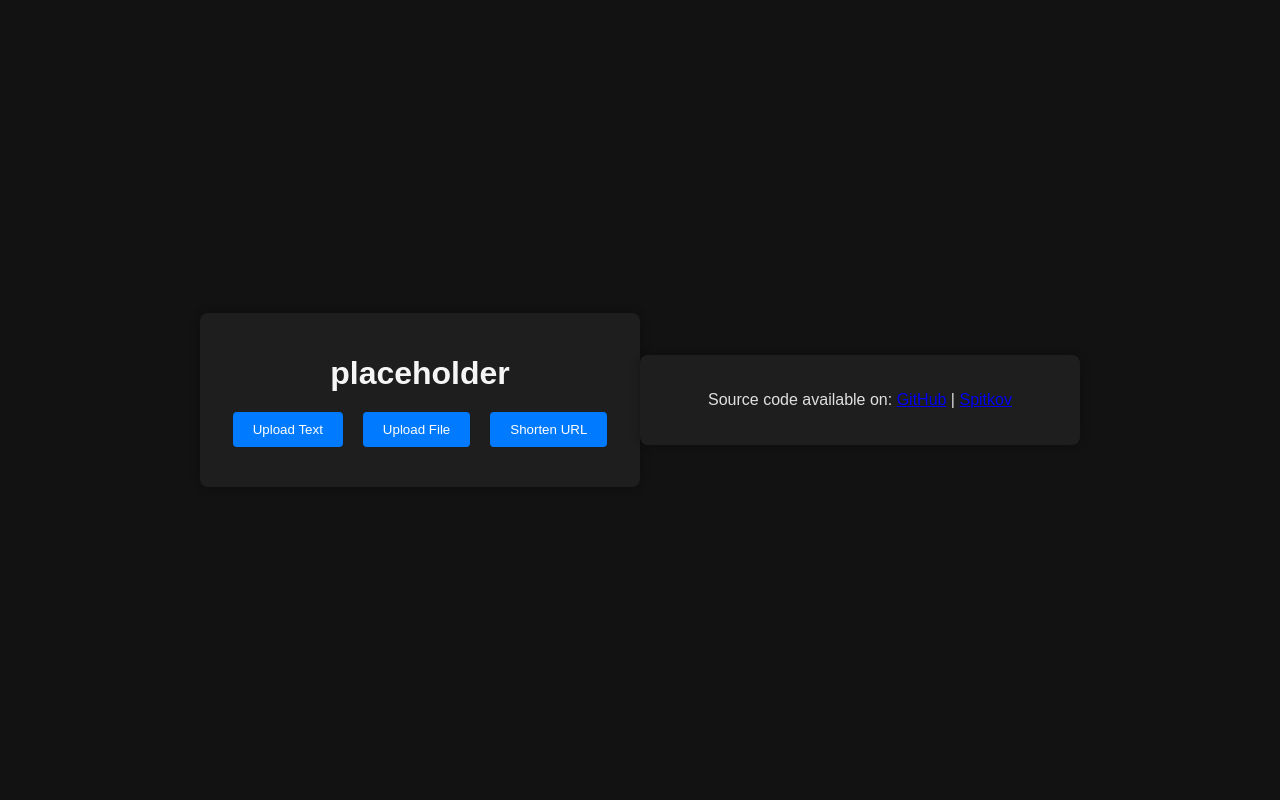
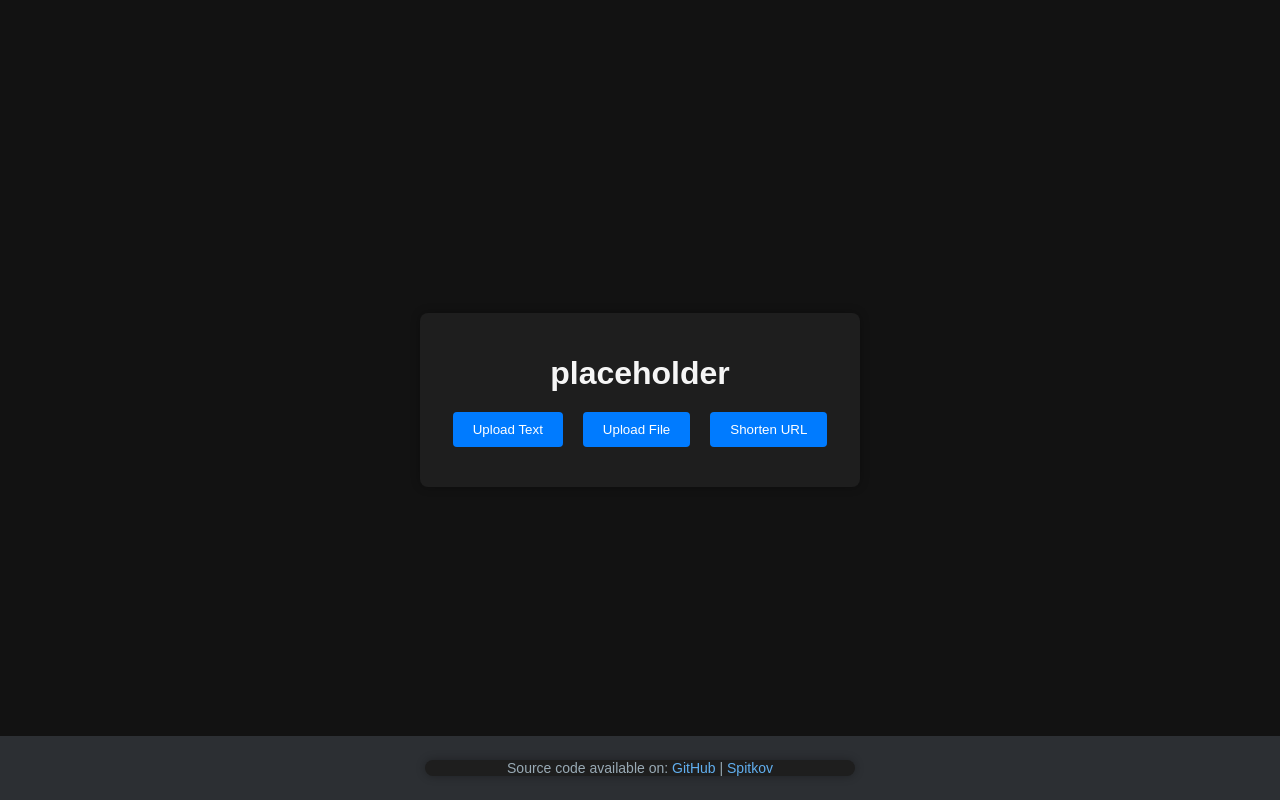
Before and after one commit to RJStudios/aCloud, a Flask app: page / in a window 1280 px wide. Run offline with Flask 3, Linux system fonts and the light colour scheme.

Commit message:
Update templates/index.html

```diff
--- a/templates/index.html
+++ b/templates/index.html
@@ -74,6 +74,35 @@
             margin-top: 20px;
             color: #f5f5f5;
         }
+
+
+.footer {
+    background-color: #2c2f33;
+    color: #99aab5;
+    padding: 10px 0;
+    position: fixed;
+    bottom: 0;
+    width: 100%;
+    text-align: center;
+    font-size: 14px;
+}
+
+.footer a {
+    color: #61afef;
+    text-decoration: none;
+}
+
+.footer a:hover {
+    text-decoration: underline;
+}
+
+.footer .container {
+    max-width: 1200px;
+    margin: 0 auto;
+    padding: 0 15px;
+}
+
+
     </style>
 </head>
 <body>
```
